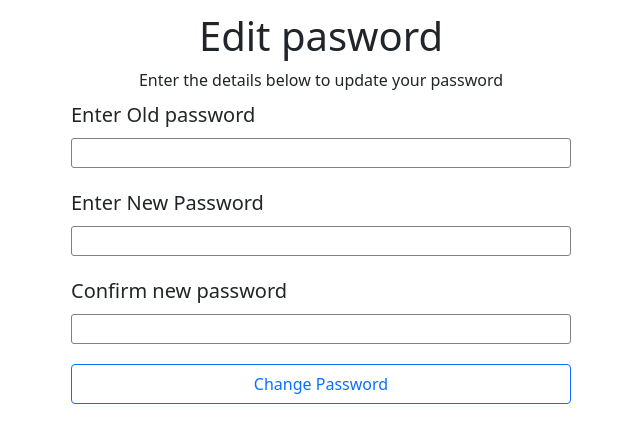
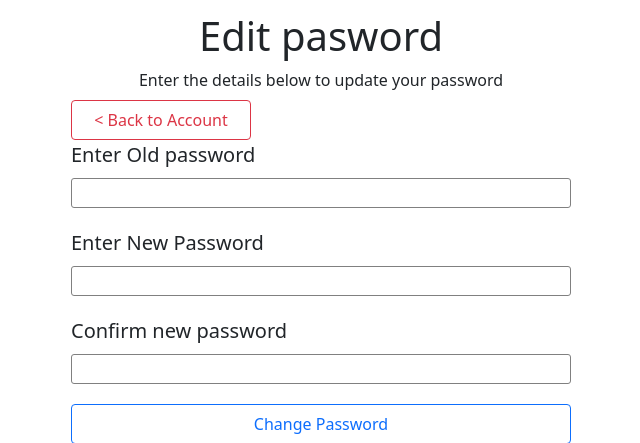
Before and after one commit to Lanrayy/web-app-development-comp2011-cwk2, a Flask app: page /edit_password in a window 1280 px wide. Shown: the part 70-513 px from the top of the page, without its empty margins (319-959 px from the left). Run offline with Flask 2, Linux system fonts and the light colour scheme; some libraries are stand-ins or nearby versions.

Commit message:
Password renaming now working. Errors when redirectin using second buttons on pages. Work through code bit by bit

```diff
--- a/app/forms.py
+++ b/app/forms.py
@@ -10,8 +10,6 @@ from wtforms import ValidationError
 from wtforms.validators import DataRequired
 from wtforms.validators import Length
 from wtforms.validators import EqualTo
-from app import models
-from werkzeug.security import generate_password_hash, check_password_hash
 
 # form to add modules
 class ModuleForm(Form):
@@ -49,4 +47,4 @@ class ButtonForm(Form):
 class PasswordForm(Form):
     old_password = PasswordField('old_password', validators=[DataRequired()])
     new_password = PasswordField('new_password', validators=[DataRequired()])
-    confirm_password = PasswordField('confirm_password', validators=[EqualTo('new_password'), DataRequired()])
+    confirm_password = PasswordField('confirm_password', validators=[EqualTo('new_password', "Password fields do not match"), DataRequired()])
--- a/app/templates/add_assessment.html
+++ b/app/templates/add_assessment.html
@@ -17,10 +17,11 @@
 </div>
 <div class="back-to-modules-button-container">
     <form method="post" name="completed" class="back-to-modules-button">
-        <button type="submit" name="back_button" value='back-to-module' class="btn btn-outline-danger update-btn"> < Back to {{selected_module}}</button>
+        <button type="submit" name="back_button" value='back-to-account' class="btn btn-outline-danger update-btn"> < Back to {{selected_module}}</button>
     </form>
+
 </div>
-
+<a href="/account.html" id=5 class="btn btn-outline-danger"> Back to Account </a>
 <div class="add-assessment-container">
 
     <div class="add-assessment-page">
--- a/app/templates/edit_password.html
+++ b/app/templates/edit_password.html
@@ -4,6 +4,12 @@
     <h1>Edit pasword</h1>
     <p>Enter the details below to update your password</p>
 </div>
+<div class="back-to-modules-button-container">
+    <form method="post" name="completed" class="back-to-modules-button">
+        <button type="submit" name="button" value='back-to-module' class="btn btn-outline-danger update-btn"> < Back to Account</button>
+    </form>
+</div>
+
 
 <div class="login-container">
     <div >{% with messages = get_flashed_messages(with_categories=true) %}
--- a/app/templates/login.html
+++ b/app/templates/login.html
@@ -50,6 +50,11 @@
             </div>
         </form>
     </div>
+    <div class="border-top pt-3">
+        <small class="text-muted">
+            Don't have an account? <a class="ml-2" href={{url_for('signup')}}> Sign up </a>
+        </small>
+</div>
     <div>
             {% for p in data %}
             <div class="uncompleted-assessments">
--- a/app/views.py
+++ b/app/views.py
@@ -53,15 +53,15 @@ def signup():
                 p = models.Students(name=form.name.data,
                                     username=form.username.data,
                                     password = generate_password_hash(password, method='sha256'))
-                # db.session.add(p) # add to database
-                # db.session.commit() # commit data
+                db.session.add(p) # add to database
+                db.session.commit() # commit data
                 flash('Succesfully submitted data')
                 # return redirect(url_for('login')) #redirect to signup
 
             if form.errors!= {}: #if there are no erros from the validators
                 for err_message in form.errors.values():
                     app.logger.info('error! Unable to create account')
-                    flash(f'Error! Unable to create account')
+                    flash(f'Error! Unable to create account', "alert alert-danger")
                     # return redirect(url_for('dashboard'))
         except Exception as e:
             flash(e)
@@ -130,24 +130,28 @@ def edit_password():
     form=PasswordForm()
     if request.method == 'POST':
         try:
-            #get the value of the button clicked
-            clicked_button = request.form['button']
-            flash(clicked_button)
-            #check which button was clicked
-            if clicked_button == 'Change Password':
+            if form.validate_on_submit():
+                #get the value of the button clicked
+                clicked_button = request.form['button']
                 flash(clicked_button)
-                student = models.Students.query.filter_by(id=current_user.id).first()
+                #check which button was clicked
+                if clicked_button == 'Change Password':
+                    flash(clicked_button)
+                    student = models.Students.query.filter_by(id=current_user.id).first()
 
-                if(student): #if the user is found
-                    if check_password_hash(student.password, form.old_password.data): #compare inputed old password with password on database
-                        if check_password_hash(student.password, form.new_password.data): #check if the new password is the same as old password
-                            raise Exception("New password is the same as old password")
+                    if(student): #if the user is found
+                        if check_password_hash(student.password, form.old_password.data): #compare inputed old password with password on database
+                            if check_password_hash(student.password, form.new_password.data): #check if the new password is the same as old password
+                                raise Exception("New password is the same as old password")
+                            else:
+                                student.password = generate_password_hash(form.new_password.data , method='sha256')
+                                db.session.commit()
+                                flash('Successfully changes password', 'alert alert-success')
+                                return redirect(url_for('account'))
                         else:
-                            student.password = form.new_password.data
-                             # return redirect(url_for('account'))
-                    else:
-                         raise Exception("You have entered an incorrect old password")
-
+                            raise Exception("You have entered an incorrect old password")
+                elif clicked_button == 'back-to-account':
+                    return redirect(url_for('account'))
         except Exception as e:
             flash(e, 'alert alert-danger')
             app.logger.warning('e')
```
Also changed, not shown: app.db, 1 other file.
